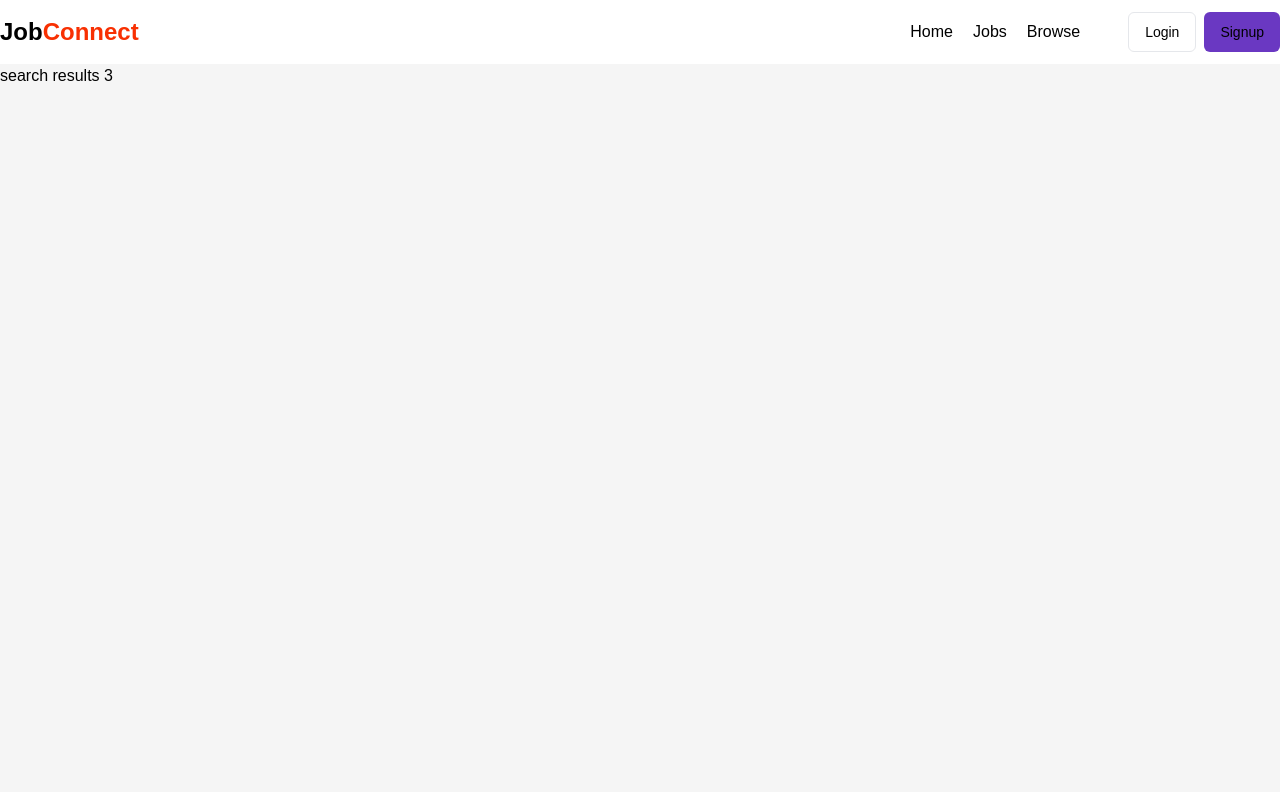
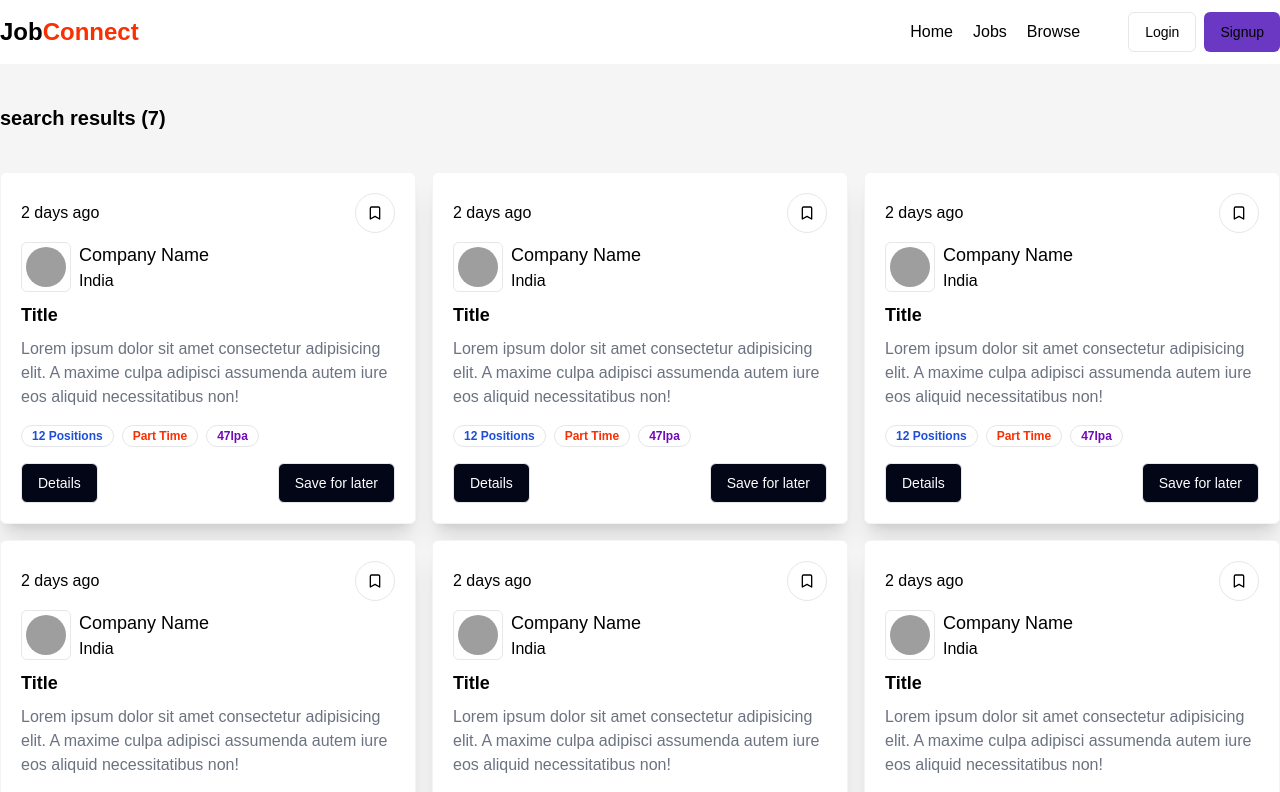
Before and after one commit to Keshavshhsh/Job-Connect, a React (Vite) app in the folder frontend/: page /browse in a window 1280 px wide. Shown: the top 792 px of the page. Built offline with nearby package versions, Linux system fonts and the light colour scheme; grey boxes are pictures that could not be loaded.

Commit message:
browse page maked

```diff
--- a/frontend/src/components/Browse.jsx
+++ b/frontend/src/components/Browse.jsx
@@ -1,12 +1,23 @@
 import React from 'react'
 import Navbar from './shared/Navbar'
-const randomJobs=[1,2,3];
+import Job from './Job';
+const randomJobs=[1,2,3,4,5,6,7];
 const Browse = () => {
   return (
     <div>
         <Navbar/>
-        <div>
-            <h1>search results {randomJobs.length}</h1>
+        <div className="max-w-7xl mx-auto my-10">
+            <h1 className="font-bold text-xl my-10">search results ({randomJobs.length})</h1>
+            <div className="grid grid-cols-3 gap-4">
+            {
+                randomJobs.map((item,index)=>{
+                    return (
+                        <Job/>
+                    )
+                })
+            }
+            </div>
+
         </div>
     </div>
   )
```
